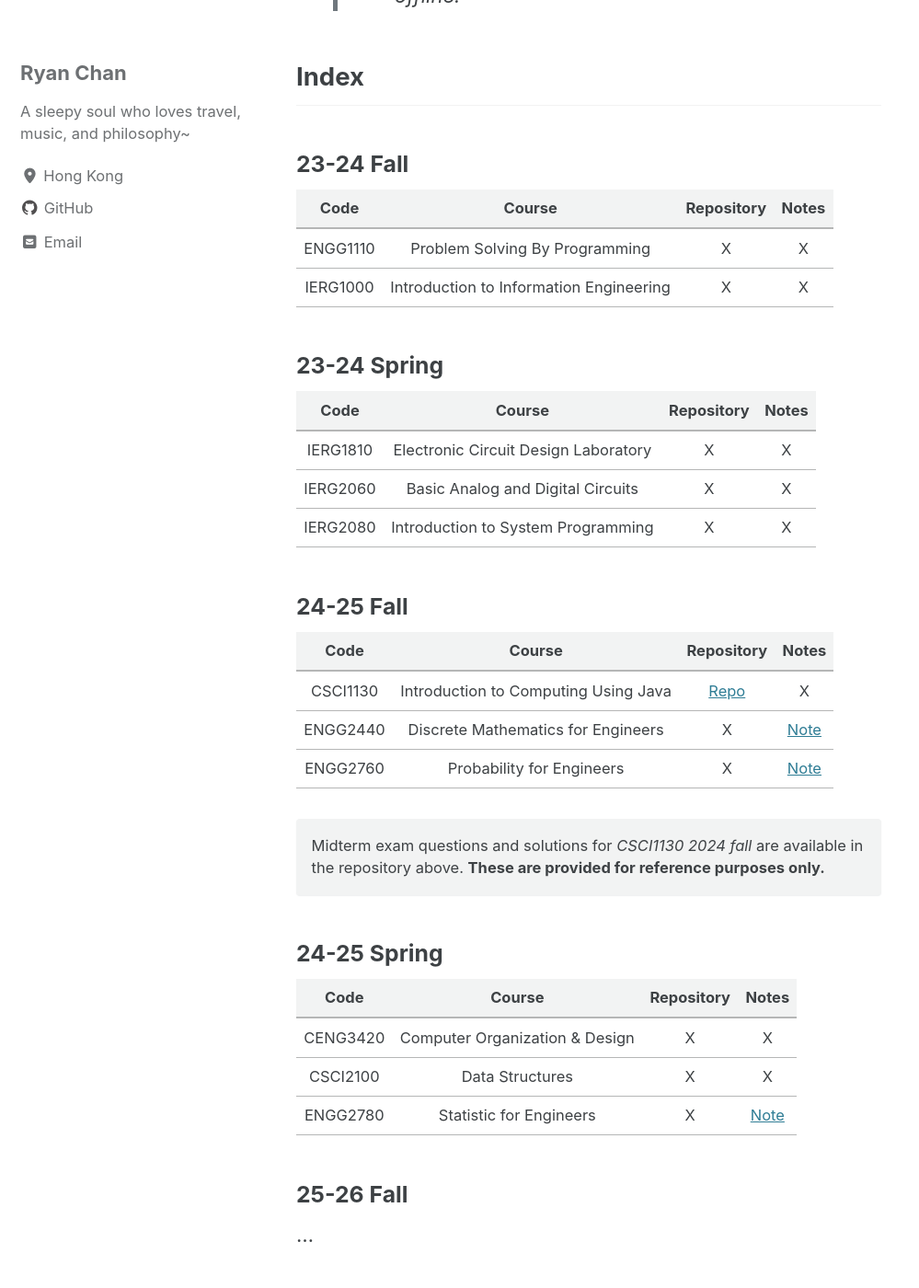
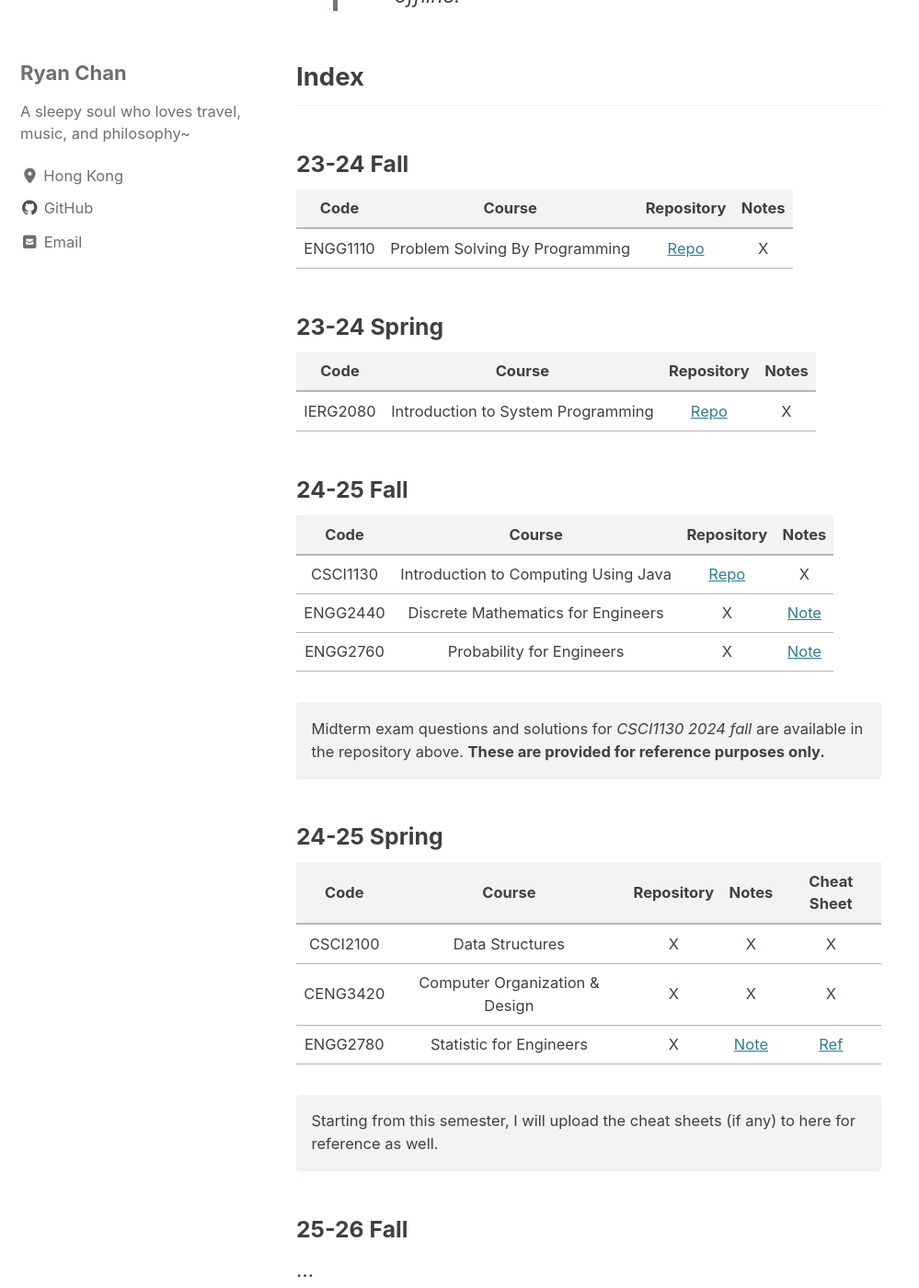
Before and after one commit to dizzyryan/ryanc.wtf, a Jekyll site: the page built from _posts/2024-11-24-notes.md, in a window 1280 px wide and 1400 px high, scrolled down 1065 px. Shown: the whole window at 92% size, without its empty margins (0-999 px from the left). Built offline with Jekyll 4.4.1, drawn with Linux system fonts in a browser that asks for light colours; cached includes are drawn as plain includes; some of the changed text lies outside the part shown.

Commit message:
Update notes for courses and add ENGG2780 midterm cheat sheet

```diff
--- a/_posts/2024-11-24-notes.md
+++ b/_posts/2024-11-24-notes.md
@@ -30,18 +30,15 @@ This repository is not intended for teaching purposes.
 
 ### 23-24 Fall
 
-|  Code      |  Course                                   |  Repository  |  Notes  |
-|  :---:     |  :---:                                    |  :---:       |  :---:  |
-|  ENGG1110  |  Problem Solving By Programming           |  X           |  X      |
-|  IERG1000  |  Introduction to Information Engineering  |  X           |  X      |
+|  Code  |  Course  |  Repository  |  Notes  |
+|  :---:  |  :---:  |  :---:  |  :---:  |
+|  ENGG1110  |  Problem Solving By Programming  |  [Repo](ENGG1110)  |  X  |
 
 ### 23-24 Spring
 
-|  Code      |  Course                                   |  Repository  |  Notes  |
-|  :---:     |  :---:                                    |  :---:       |  :---:  |
-|  IERG1810  |  Electronic Circuit Design Laboratory     |  X           |  X      |
-|  IERG2060  |  Basic Analog and Digital Circuits        |  X           |  X      |
-|  IERG2080  |  Introduction to System Programming       |  X           |  X      |
+|  Code  |  Course  |  Repository  |  Notes  |
+|  :---:  |  :---:  |  :---:  |  :---:  |
+|  IERG2080  |  Introduction to System Programming   |  [Repo](IERG2080)  |  X  |
 
 ### 24-25 Fall
 
@@ -56,11 +53,14 @@ Midterm exam questions and solutions for *CSCI1130 2024 fall* are available in t
 
 ### 24-25 Spring
 
-|  Code      |  Course                          |  Repository  |  Notes  |
-|  :---:     |  :---:                           |  :---:       |  :---:  |
-|  CENG3420  |  Computer Organization & Design  |  X           |  X      |
-|  CSCI2100  |  Data Structures                 |  X           |  X      |
-|  ENGG2780  |  Statistic for Engineers         |  X           |  <a href="https://ryanc.wtf/files/ENGG2780.pdf" target="_blank">Note</a>      |
+|  Code      |  Course                          |  Repository  |  Notes  |  Cheat Sheet  |
+|  :---:     |  :---:                           |  :---:       |  :---:  |     :---:     |
+|  CSCI2100  |  Data Structures                 |  X           |  X      |       X       |
+|  CENG3420  |  Computer Organization & Design  |  X           |  X      |       X       |
+|  ENGG2780  |  Statistic for Engineers         |  X           |  <a href="https://ryanc.wtf/files/ENGG2780.pdf" target="_blank">Note</a>  |  <a href="https://ryanc.wtf/files/ENGG2780_Midterm_Cheatsheet.pdf" target="_blank">Ref</a>  |
+
+Starting from this semester, I will upload the cheat sheets (if any) to here for reference as well.
+{: .notice}
 
 ### 25-26 Fall
 ...
```
Also changed, not shown: other parts of _posts/2024-11-24-notes.md (+2 -2 lines), 1 other file.
